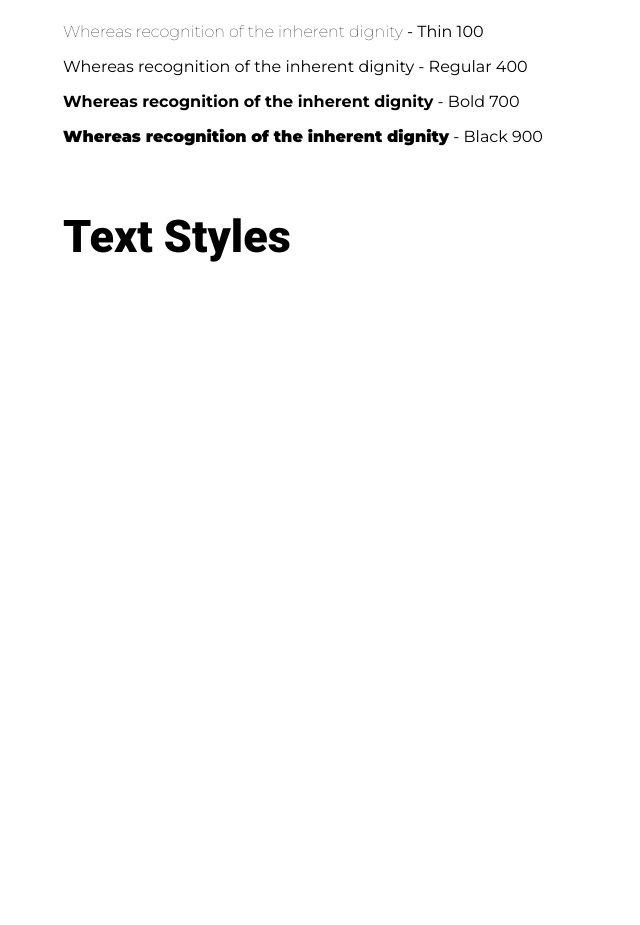
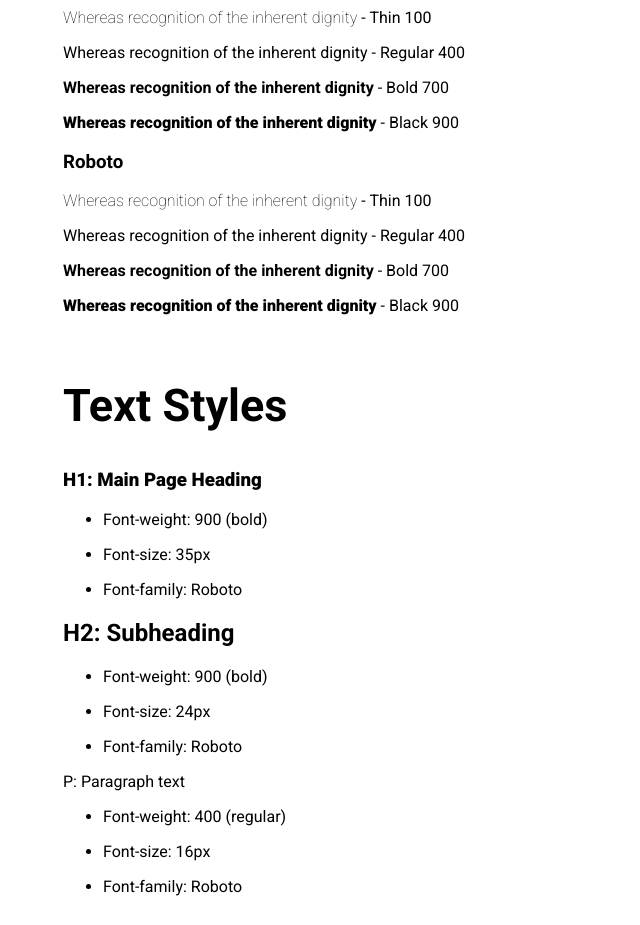
Before and after one commit to rsturrock/codecademy-project-stylesguide, a plain HTML site: page index.html in a window 1280 px wide. Shown: the part 534-1459 px from the top of the page, without its empty margins (0-640 px from the left). Before the commit the page ends 847 px from the top, so only its background shows below. Drawn offline with Linux system fonts and the light colour scheme; files that its build step writes are made by us from their sources.

Commit message:
Add files via upload

```diff
--- a/index.html
+++ b/index.html
@@ -5,11 +5,13 @@
     <meta http-equiv="X-UA-Compatible" content="IE=edge">
     <meta name="viewport" content="width=device-width, initial-scale=1.0">
     <title>Ryan's Style Guide</title>
-    <link rel="stylesheet" href="resources/css/index.css">
+    <link rel="stylesheet" href="index.css">
     <link rel="preconnect" href="https://fonts.googleapis.com"><link rel="preconnect" href="https://fonts.gstatic.com" crossorigin><link href="https://fonts.googleapis.com/css2?family=Roboto:wght@400;900&display=swap" rel="stylesheet">
     <link rel="preconnect" href="https://fonts.googleapis.com">
     <link rel="preconnect" href="https://fonts.gstatic.com" crossorigin>
-    <link href="https://fonts.googleapis.com/css2?family=Montserrat:wght@100;400;700;900&display=swap" rel="stylesheet">
+    <link rel="preconnect" href="https://fonts.googleapis.com">
+    <link rel="preconnect" href="https://fonts.gstatic.com" crossorigin>
+    <link href="https://fonts.googleapis.com/css2?family=Montserrat:wght@100;400;700;900&family=Roboto:wght@100;400;700;900&display=swap" rel="stylesheet">
 </head>
 <body>
     <header>
@@ -19,34 +21,64 @@
 
     </nav>
     <main>
+        <!-- Title Section -->
         <div class="banner">
             <h1>Ryan's Style Guide</h1>
         </div>
-
+        <!-- Color Section -->
         <section class="attribute">
-            <h2>Color</h2>
+            <h2>Colors</h2>
             <section class="colorGrid">
                 <div class="colorExample aquaWave"><p>#03a9f4</p><p>aquaWave</p></p></div>
                 <div class="colorExample goldenSunflower"><p>#ffee58</p><p>goldenSunflower</p></p></div>
                 <div class="colorExample verdantStem"><p>#4caf50</p><p>verdantStem</p></p></div>
             </section>
         </section>
-
+        <!-- Colors Section -->
+        <!-- Fonts Section -->
+            <!-- Montserrat Section -->
         <section class="attribute">
             <h2>Fonts</h2>
-            <h3 id="fontTitle">Montserrat</h3>
-            <section id="fontGrid">
+            <h3 id="fontTitle1">Montserrat</h3>
+            <section id="fontGrid1">
+                <p><span id="fontThin">Whereas recognition of the inherent dignity</span> - Thin 100</p>
+                <p><span id="fontRegular">Whereas recognition of the inherent dignity</span> - Regular 400</p>
+                <p><span id="fontBold">Whereas recognition of the inherent dignity</span> - Bold 700</p>
+                <p><span id="fontBlack">Whereas recognition of the inherent dignity</span> - Black 900</p>
+            </section>
+            <!-- Roboto Section -->
+            <h3 id="fontTitle2">Roboto</h3>
+            <section id="fontGrid2">
                 <p><span id="fontThin">Whereas recognition of the inherent dignity</span> - Thin 100</p>
                 <p><span id="fontRegular">Whereas recognition of the inherent dignity</span> - Regular 400</p>
                 <p><span id="fontBold">Whereas recognition of the inherent dignity</span> - Bold 700</p>
                 <p><span id="fontBlack">Whereas recognition of the inherent dignity</span> - Black 900</p>
             </section>
         </section>
-
+        <!-- Text Styles Section -->
         <section class="attribute">
             <h2>Text Styles</h2>
+            <section id="textStylesGrid">
+                <h1>H1: Main Page Heading</h1>
+                <ul>
+                    <li><p>Font-weight: 900 (bold)</p></li>
+                    <li><p>Font-size: 35px</p></li>
+                    <li><p>Font-family: Roboto</p></li>
+                </ul>
+                <h2>H2: Subheading</h2>
+                <ul>
+                    <li><p>Font-weight: 900 (bold)</p></li>
+                    <li><p>Font-size: 24px</p></li>
+                    <li><p>Font-family: Roboto</p></li>
+                </ul>
+                <p>P: Paragraph text</p>
+                <ul>
+                    <li><p>Font-weight: 400 (regular)</p></li>
+                    <li><p>Font-size: 16px</p></li>
+                    <li><p>Font-family: Roboto</p></li>
+                </ul>
+            </section>
         </section>
-
     </main>
     <footer>
 
```
